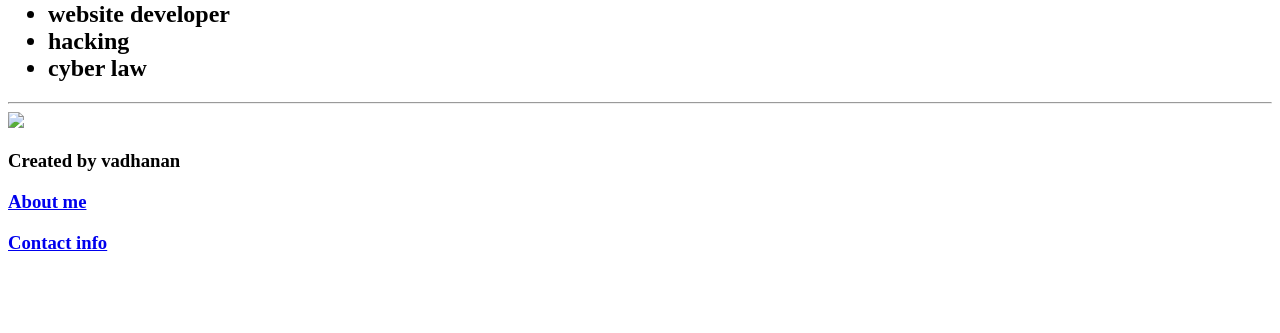
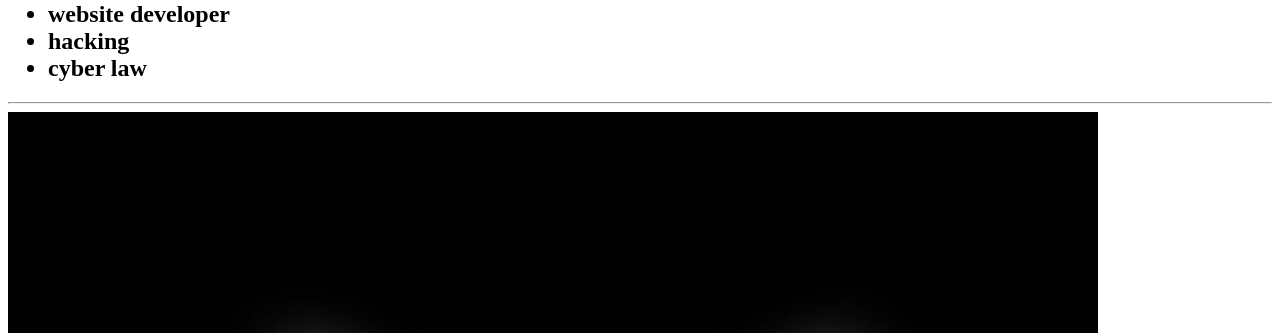
Before and after one commit to vadhanan04/html-portfolio, a plain HTML site: page index.html in a window 1280 px wide. Shown: the part 432-765 px from the top of the page. Drawn offline with Linux system fonts and the light colour scheme.

Commit message:
Update index.html

```diff
--- a/index.html
+++ b/index.html
@@ -19,7 +19,7 @@
     </h2>
       </ul>
       <hr/>
-      <img src="./Screenshot 2025-01-02 031857.png/">
+      <img src="./Screenshot 2025-01-02 031857.png">
     </body>
     <footer>
         <p><h3>Created by vadhanan</h3></p>
```
